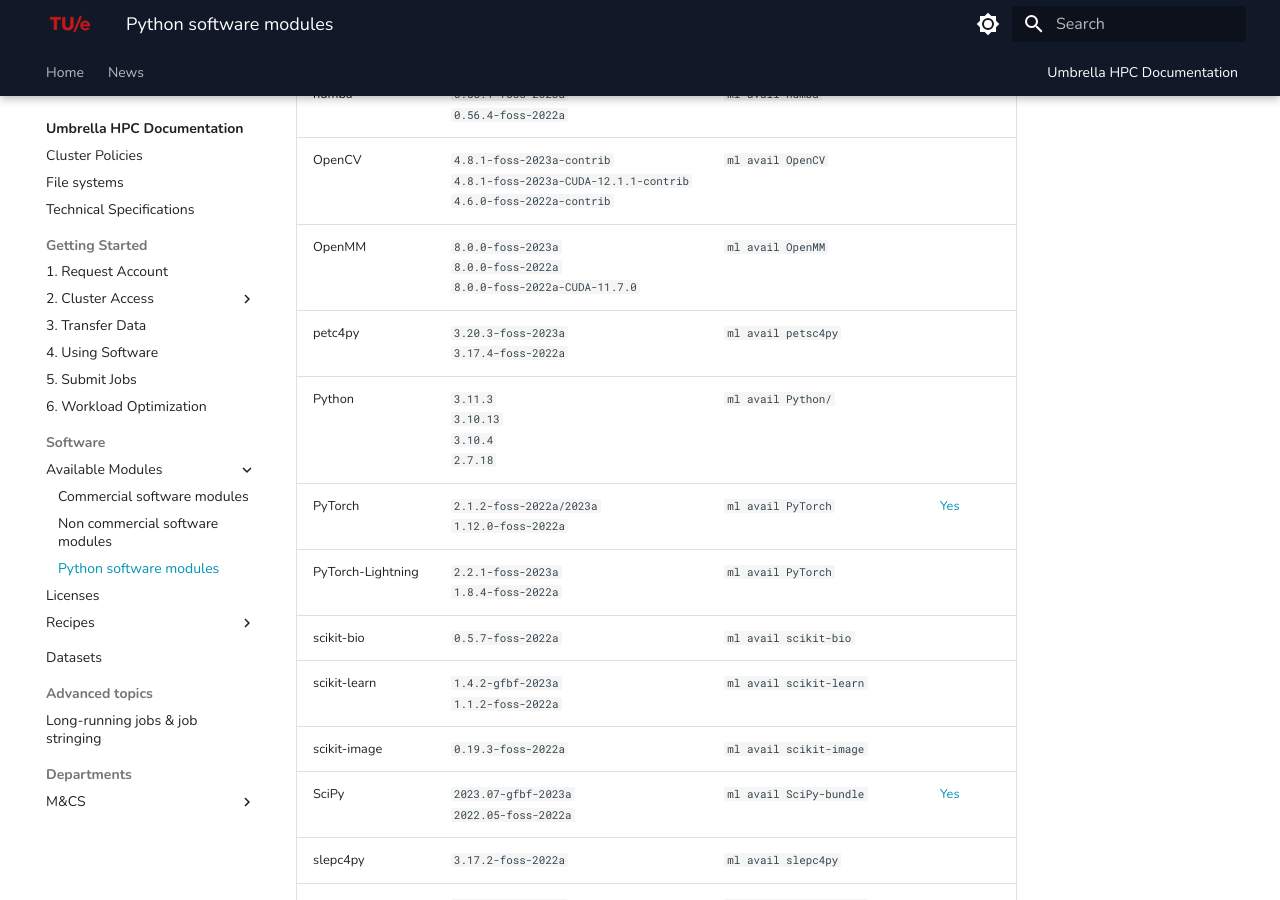
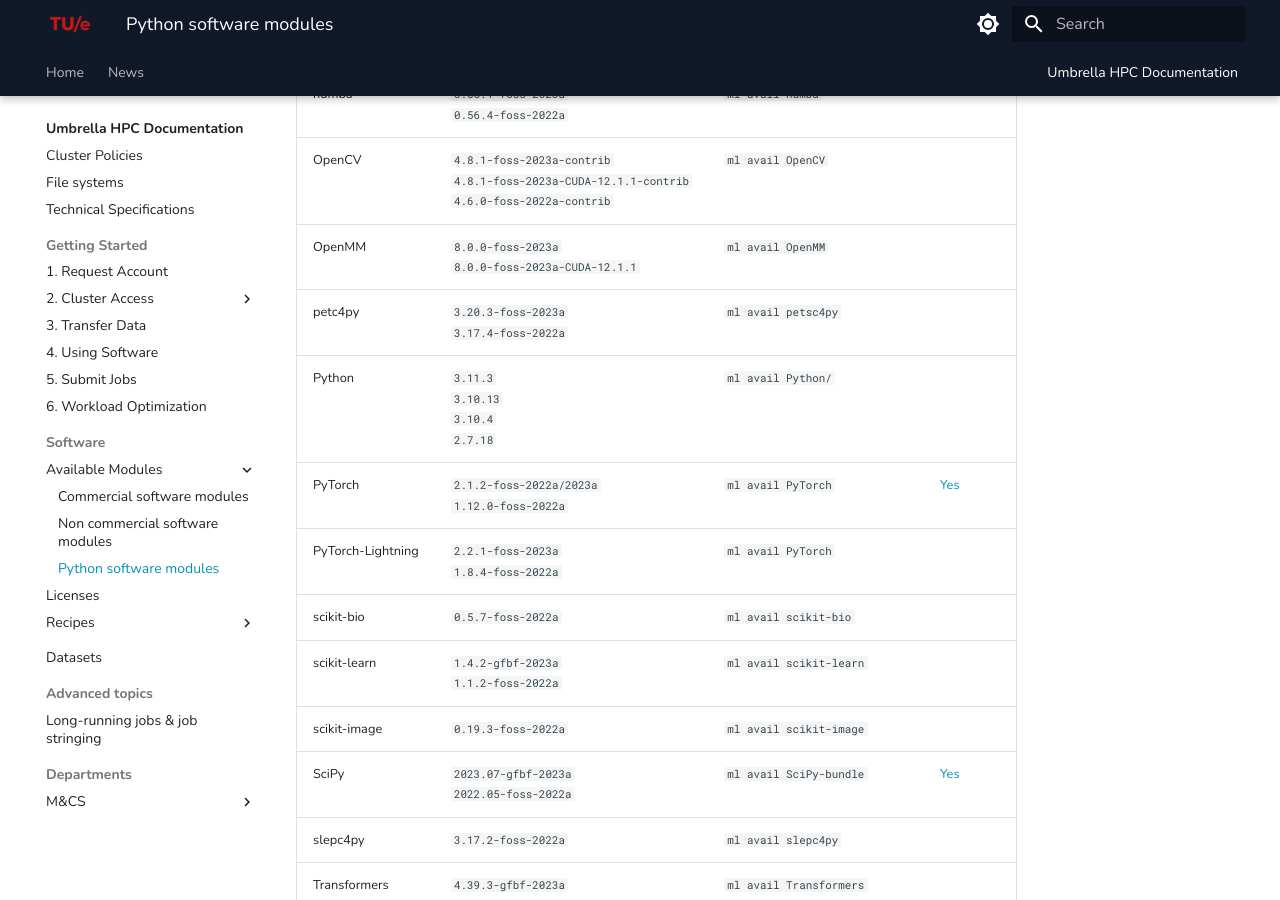
Before and after one commit to gferhpc/supercomputing.tue.nl, an MkDocs documentation site: the page built from pages/documentation/software/modules/python.md, in a window 1280 px wide and 900 px high, scrolled down 713 px. Built offline with MkDocs 1.6.1 and Material for MkDocs 9.7.7, drawn with Linux system fonts in a browser that asks for light colours.

Commit message:
Update python.md

```diff
--- a/pages/documentation/software/modules/python.md
+++ b/pages/documentation/software/modules/python.md
@@ -16,7 +16,7 @@
 | JupyterLab        | `4.0.5-GCCcore-12.3.0`<br/>`3.5.0-GCCcore-11.3.0`                            | `ml avail Jupyter`      |     [Yes](https://hpc.tue.nl "via Jupyter"){:target=_blank}     |
 | numba             | `0.58.1-foss-2023a`<br>`0.56.4-foss-2022a`                                                          | `ml avail numba`        |                                                                 |
 | OpenCV            | `4.8.1-foss-2023a-contrib`<br>`4.8.1-foss-2023a-CUDA-12.1.1-contrib`<br/>`4.6.0-foss-2022a-contrib`                    | `ml avail OpenCV`       |                                                                 |
-| OpenMM            | `8.0.0-foss-2023a`<br/>`8.0.0-foss-2022a`<br/>`8.0.0-foss-2022a-CUDA-11.7.0` | `ml avail OpenMM`       |                                                                 |
+| OpenMM            | `8.0.0-foss-2023a`<br>`8.0.0-foss-2023a-CUDA-12.1.1` | `ml avail OpenMM`       |                                                                 |
 | petc4py           | `3.20.3-foss-2023a`<br>`3.17.4-foss-2022a`                                                          | `ml avail petsc4py`     |                                                                 |
 | Python            | `3.11.3`<br/>`3.10.13`<br/>`3.10.4`<br/>`2.7.18`                             | `ml avail Python/`      |                                                                 |
 | PyTorch           | `2.1.2-foss-2022a/2023a`<br/>`1.12.0-foss-2022a`                             | `ml avail PyTorch`      | [Yes](https://hpc.tue.nl "included in Jupyter"){:target=_blank} |
```
